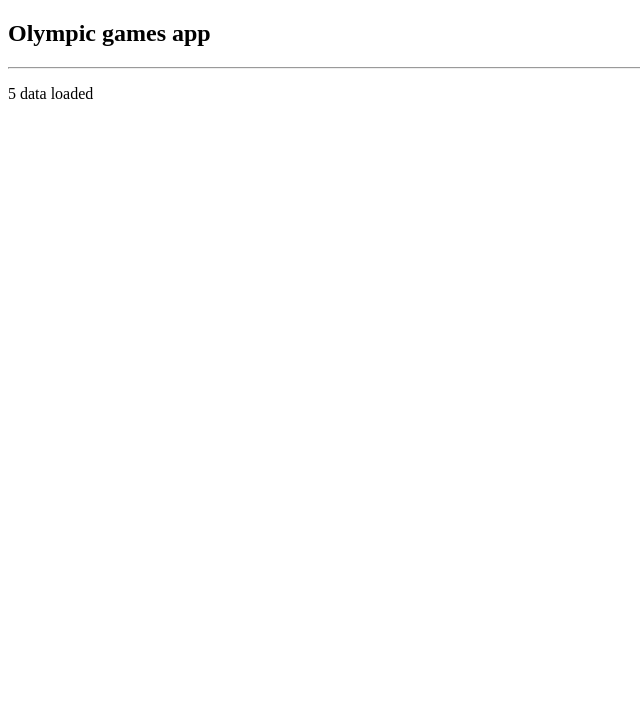
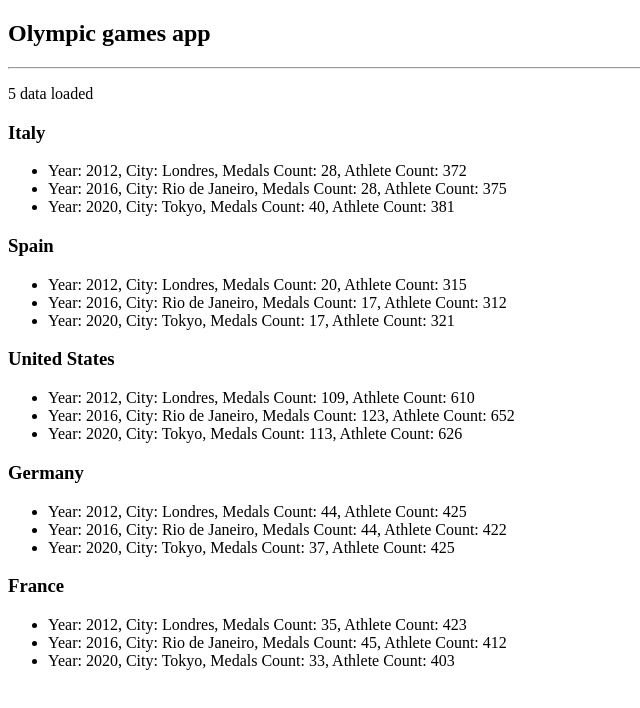
Before and after one commit to baptiste-bussiere/OC-P1, an Angular app: page / in a window 1280 px wide. Shown: the top 708 px of the page, without its empty margins (0-640 px from the left). Built offline with nearby package versions, Linux system fonts and the light colour scheme.

Commit message:
use ngFor and ngIf

```diff
--- a/src/app/core/services/olympic.service.ts
+++ b/src/app/core/services/olympic.service.ts
@@ -17,6 +17,7 @@ export class OlympicService {
       tap((value) => this.olympics$.next(value)),
       catchError((error, caught) => {
         // TODO: improve error handling
+
         console.error(error);
         // can be useful to end loading state and let the user know something went wrong
         this.olympics$.next(null);
--- a/src/app/pages/home/home.component.html
+++ b/src/app/pages/home/home.component.html
@@ -1,3 +1,17 @@
 <h2>Olympic games app</h2>
 <hr />
 <p>{{ (olympics$ | async)?.length }} data loaded</p>
+
+<div *ngIf="olympics$ | async as olympics">
+  <div *ngFor="let country of olympics">
+    <h3>{{ country.country }}</h3>
+    <ul>
+      <li *ngFor="let participation of country.participations">
+        Year: {{ participation.year }},
+        City: {{ participation.city }},
+        Medals Count: {{ participation.medalsCount }},
+        Athlete Count: {{ participation.athleteCount }}
+      </li>
+    </ul>
+  </div>
+</div>
--- a/src/app/pages/home/home.component.ts
+++ b/src/app/pages/home/home.component.ts
@@ -14,5 +14,7 @@ export class HomeComponent implements OnInit {
 
   ngOnInit(): void {
     this.olympics$ = this.olympicService.getOlympics();
+    console.log(this.olympics$);
+
   }
 }
```
